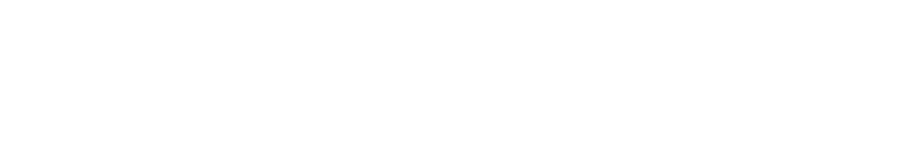
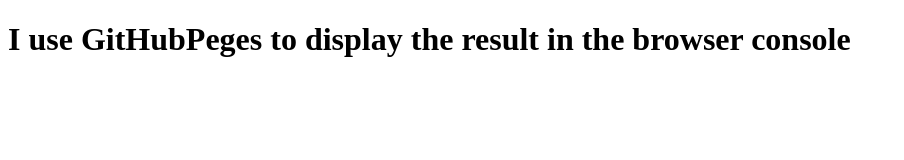
Before and after one commit to AlexRodving/TSHelloWorld, a plain HTML site: page index.html in a window 1280 px wide. Shown: the whole page, without its empty margins (0-904 px from the left). Drawn offline with Linux system fonts and the light colour scheme.

Commit message:
Update index.html

```diff
--- a/index.html
+++ b/index.html
@@ -6,7 +6,7 @@
     <title>TypeScript</title>
 </head>
 <body>
-    <h1 id="hello"></h1>
+    <h1 id="hello">I use GitHubPeges to display the result in the browser console</h1>
 
     <script src="index.js"></script>
 </body>
```
